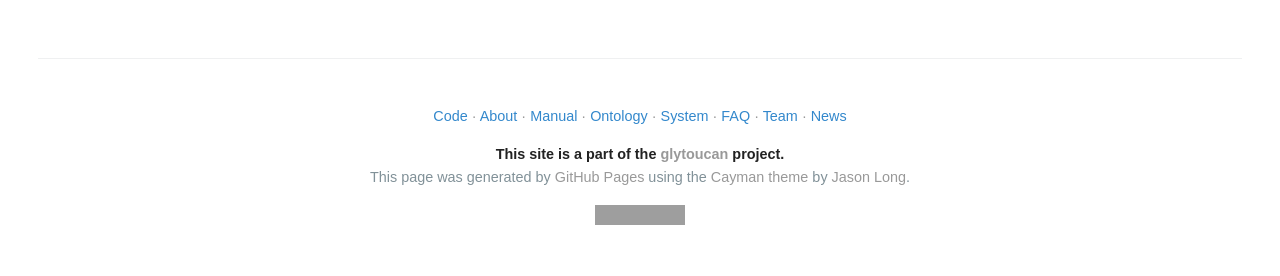
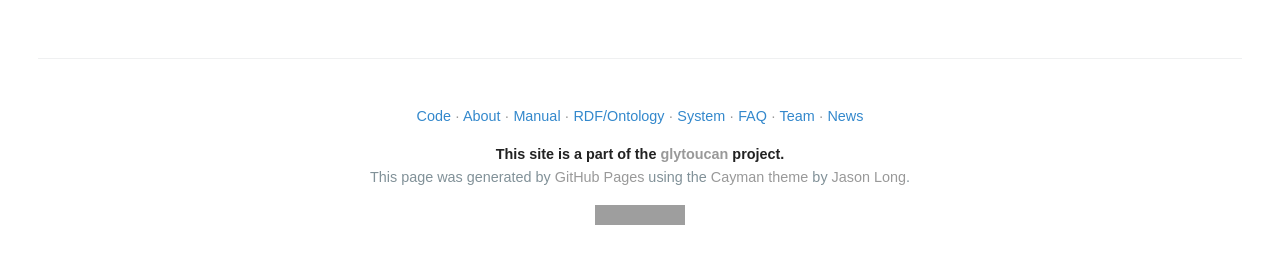
Before and after one commit to glytoucan/glytoucan, a Jekyll site: the page built from index.md, in a window 1280 px wide. Shown: the part 1313-1589 px from the top of the page. Built offline with Jekyll 4.4.1, drawn with Linux system fonts in a browser that asks for light colours; nearby versions of some CDN libraries; grey boxes are pictures that could not be loaded.

Commit message:
Update menu.html

```diff
--- a/_includes/menu.html
+++ b/_includes/menu.html
@@ -6,7 +6,7 @@
             <li class="menu-item"><a href="{{ site.url }}/" >Code</a></li>
             <li class="menu-item"><a href="{{ site.url }}/about">About</a></li>
             <li class="menu-item"><a href="{{ site.url }}/manual">Manual</a></li>
-            <li class="menu-item"><a href="{{ site.url }}/rdf-ontology">Ontology</a></li>
+            <li class="menu-item"><a href="{{ site.url }}/rdf-ontology">RDF/Ontology</a></li>
             <li class="menu-item"><a href="{{ site.url }}/system">System</a></li>
             <li class="menu-item"><a href="{{ site.url }}/FAQ">FAQ</a></li>
             <li class="menu-item"><a href="{{ site.url }}/team">Team</a></li>
```
